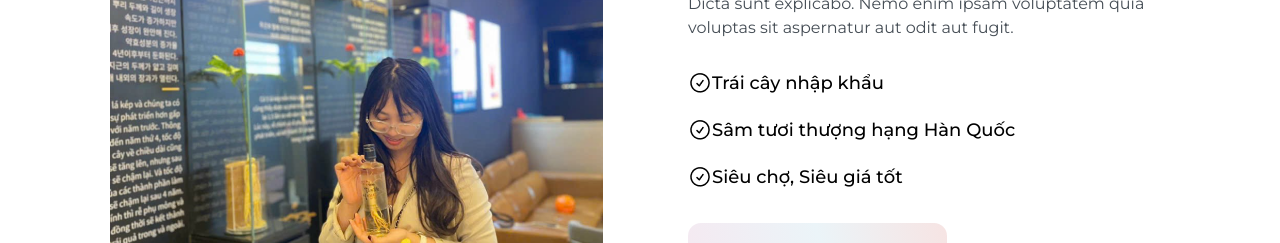
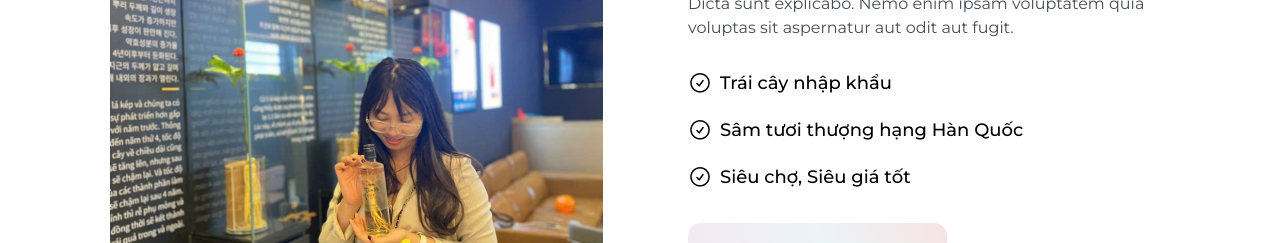
Before and after one commit to phuoctrantd/hiita-shop, a Next.js app: page /about/About in a window 1280 px wide. Shown: the part 325-568 px from the top of the page. Built offline with nearby package versions, Linux system fonts and the light colour scheme.

Commit message:
fix spacing

```diff
--- a/pages/about/About.tsx
+++ b/pages/about/About.tsx
@@ -39,7 +39,7 @@ const About = () => {
               aspernatur aut odit aut fugit.
             </Typography>
             <Stack direction={"column"} my={3.75} spacing={2.25}>
-              <Stack direction={"row"}>
+              <Stack direction={"row"} spacing={1}>
                 <Box>
                   <Image src={IconVery} alt="about" layout={"fixed"} />
                 </Box>
@@ -47,7 +47,7 @@ const About = () => {
                   Trái cây nhập khẩu
                 </Typography>
               </Stack>
-              <Stack direction={"row"}>
+              <Stack direction={"row"} spacing={1}>
                 <Box>
                   <Image src={IconVery} alt="about" layout={"fixed"} />
                 </Box>
@@ -55,7 +55,7 @@ const About = () => {
                   Sâm tươi thượng hạng Hàn Quốc
                 </Typography>
               </Stack>
-              <Stack direction={"row"}>
+              <Stack direction={"row"} spacing={1}>
                 <Box>
                   <Image src={IconVery} alt="about" layout={"fixed"} />
                 </Box>
```
